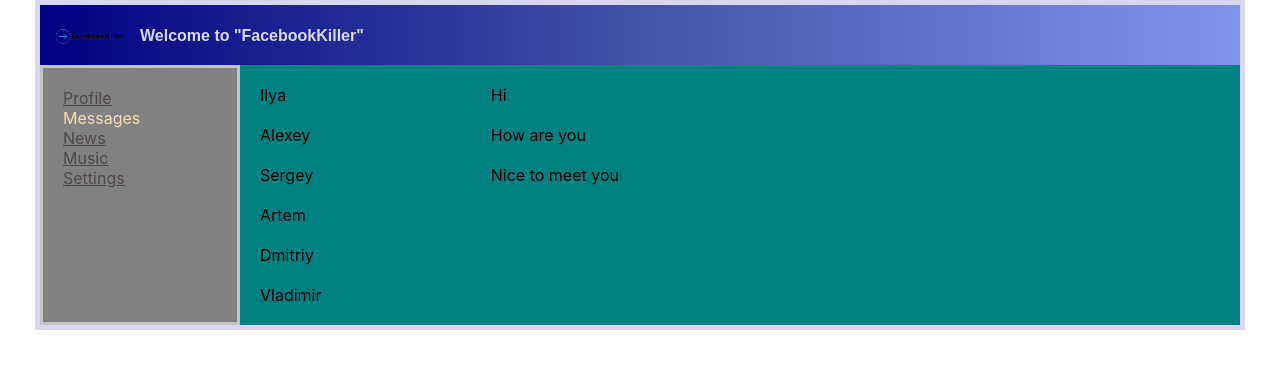
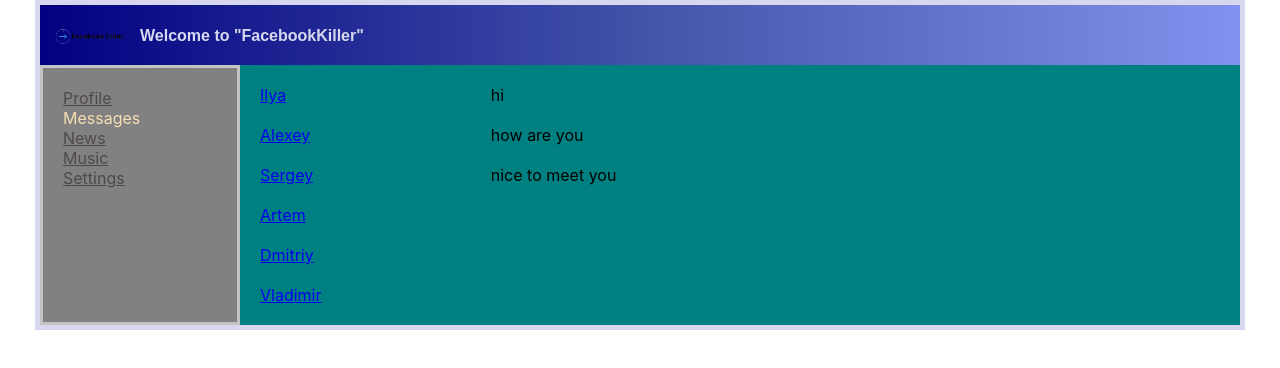
Before and after one commit to ilya5015/social-network, a React (Create React App) app: page /dialogs in a window 1280 px wide. Shown: the top 368 px of the page. Built offline with nearby package versions, Linux system fonts and the light colour scheme.

Commit message:
Made some code refactoring. Added BLL as consts (messages array and people in dialogs array)

```diff
--- a/src/App.js
+++ b/src/App.js
@@ -17,7 +17,7 @@ function App(props) {
         <div className="app-wrapper-content">
           <Routes>
             <Route path="/profile" element={<Profile />} />
-            <Route path="/dialogs" element={<Dialogs />} />
+            <Route exact path="/dialogs" element={<Dialogs />} />
             <Route path="/news" element={<News />} />
             <Route path="/music" element={<Music />} />
             <Route path="/settings" element={<Settings />} />
--- a/src/components/Dialogs/Dialogs.js
+++ b/src/components/Dialogs/Dialogs.js
@@ -1,20 +1,62 @@
+import { NavLink } from "react-router-dom";
 import styles from "./Dialogs.module.css";
+
+const DialogItem = (props) => {
+  let path = "/dialogs/" + props.id;
+
+  return (
+    <div className={styles.dialogItem + " " + styles.active}>
+      <NavLink to={path}>{props.name}</NavLink>
+    </div>
+  );
+};
+
+const DialogMessage = (props) => {
+  return <div className={styles.dialogMessage}>{props.message}</div>;
+};
+
+const dialogsData = [
+  { id: 1, name: "Ilya" },
+  { id: 1, name: "Alexey" },
+  { id: 1, name: "Sergey" },
+  { id: 1, name: "Artem" },
+  { id: 1, name: "Dmitriy" },
+  { id: 1, name: "Vladimir" },
+];
+
+const messageData = [
+  { id: 1, message: "hi" },
+  { id: 1, message: "how are you" },
+  { id: 1, message: "nice to meet you" },
+];
 
 const Dialogs = (props) => {
   return (
     <div className={styles.dialogs}>
       <div className={styles.dialogsItems}>
-        <div className={styles.dialogsItem}>Ilya</div>
-        <div className={styles.dialogsItem}>Alexey</div>
-        <div className={styles.dialogsItem}>Sergey</div>
-        <div className={styles.dialogsItem}>Artem</div>
-        <div className={styles.dialogsItem}>Dmitriy</div>
-        <div className={styles.dialogsItem}>Vladimir</div>
+        <div className={styles.dialogsItem}>
+          <DialogItem name={dialogsData[0].name} id={dialogsData[0].id} />
+        </div>
+        <div className={styles.dialogsItem}>
+          <DialogItem name={dialogsData[1].name} id={dialogsData[1].id} />
+        </div>
+        <div className={styles.dialogsItem}>
+          <DialogItem name={dialogsData[2].name} id={dialogsData[2].id} />
+        </div>
+        <div className={styles.dialogsItem}>
+          <DialogItem name={dialogsData[3].name} id={dialogsData[3].id} />
+        </div>
+        <div className={styles.dialogsItem}>
+          <DialogItem name={dialogsData[4].name} id={dialogsData[4].id} />
+        </div>
+        <div className={styles.dialogsItem}>
+          <DialogItem name={dialogsData[5].name} id={dialogsData[5].id} />
+        </div>
       </div>
       <div className={styles.dialogMessages}>
-        <div className={styles.dialogMessage}>Hi</div>
-        <div className={styles.dialogMessage}>How are you</div>
-        <div className={styles.dialogMessage}>Nice to meet you</div>
+        <DialogMessage message={messageData[0].message} />
+        <DialogMessage message={messageData[1].message} />
+        <DialogMessage message={messageData[2].message} />
       </div>
     </div>
   );
--- a/src/components/Profile/MyPosts/MyPosts.js
+++ b/src/components/Profile/MyPosts/MyPosts.js
@@ -3,9 +3,11 @@ import Post from "./Post/Post";
 
 const MyPosts = () => {
   return (
-    <div>
+    <div className={styles.postsBlock}>
       my posts
-      <button type="button">Add new post</button>
+      <div>
+        <button type="button">Add new post</button>
+      </div>
       <div className={styles.posts}>
         <Post
           message="Hi there, how are you ?"
--- a/src/components/Profile/MyPosts/MyPosts.module.css
+++ b/src/components/Profile/MyPosts/MyPosts.module.css
@@ -0,0 +1,7 @@
+.postsBlock {
+  padding: 10px;
+}
+
+.posts {
+  padding: 10px;
+}
--- a/src/components/Profile/Profile.js
+++ b/src/components/Profile/Profile.js
@@ -1,14 +1,12 @@
 import styles from "./Profile.module.css";
 import anime from "./anime.png";
 import MyPosts from "./MyPosts/MyPosts";
+import ProfileInfo from "./ProfileInfo/ProfileInfo";
 
 const Profile = () => {
   return (
     <div>
-      <div>
-        <img src={anime} width="1000px" />
-      </div>
-      <div>avatar + description</div>
+      <ProfileInfo />
       <MyPosts />
     </div>
   );
--- /dev/null
+++ b/src/components/Profile/ProfileInfo/ProfileInfo.js
@@ -0,0 +1,15 @@
+import styles from "./ProfileInfo.module.css";
+import anime from "../anime.png";
+
+const ProfileInfo = () => {
+  return (
+    <div>
+      <div>
+        <img src={anime} width="1000px" />
+      </div>
+      <div className={styles.descriptionBlock}>avatar + description</div>
+    </div>
+  );
+};
+
+export default ProfileInfo;
--- /dev/null
+++ b/src/components/Profile/ProfileInfo/ProfileInfo.module.css
@@ -0,0 +1,3 @@
+.descriptionBlock {
+  padding: 10px;
+}
```
